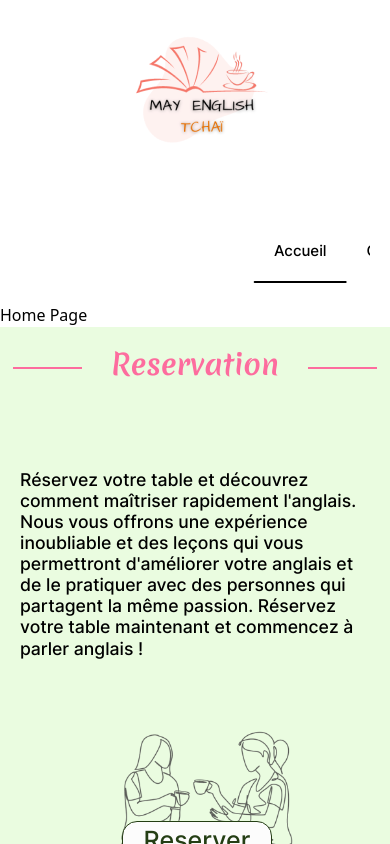
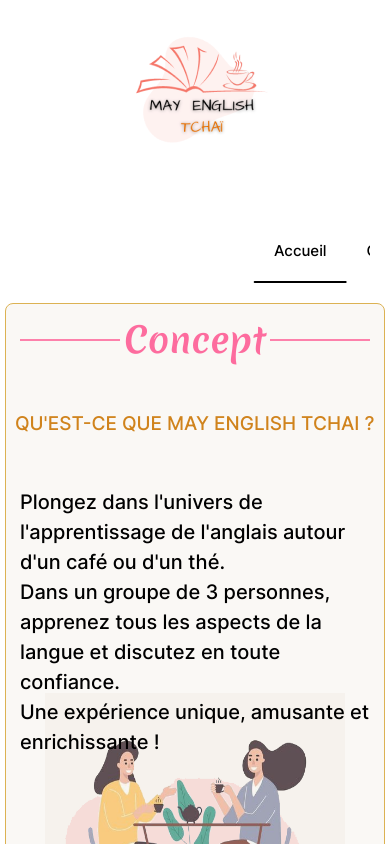
Before and after one commit to may-english-tchai/web-app, a React (Vite) app: page / in a window 390 px wide. Shown: the top 844 px of the page. Built offline with nearby package versions, Linux system fonts and the light colour scheme; no server answers.

Commit message:
component desgined

```diff
--- a/src/App.jsx
+++ b/src/App.jsx
@@ -4,11 +4,13 @@ import Header from "./components/Header";
 import Footer from "./components/Footer";
 import Reservation from "./components/Reservation";
 import Testimony from "./components/Testimony";
+import Concept from "./components/Concept";
 
 const App = () => {
   return (
     <>
       <Header />
+      <Concept/>
         <Routes>
           <Route path='/' element={<Home />} />
         </Routes>
--- /dev/null
+++ b/src/assets/styles/concept.scss
@@ -0,0 +1,123 @@
+.Concept{
+    display: flex;
+    @font-face {
+        font-family: "Merienda";
+        src: url(../../assets/fonts/Merienda-Bold.ttf);
+        }
+        @font-face {
+        font-family: "Inter";
+        src: url(../../assets/fonts/Inter-Medium.ttf);
+        }
+        $font-primary: Merienda;
+        $font-secondary: Inter;
+    #pinkdiv{
+        background-color: #FADBDB;
+    }
+    h2{
+        margin-top: 1px;
+        font-family: Merienda;
+        color: #FD6C9E;
+        font-size: 40px;
+        display: flex;
+        margin-left: 75px;
+    }
+    hr{
+        border: 1px solid #FD81AB;
+        margin: auto;
+        width: 480px;
+    }
+    #presentation{
+        background: rgba(216, 205, 182, 0.14);
+        border: 1px solid #DCB253;
+        border-radius: 8px;
+        width: 1570px;
+        height: 432px;
+        margin-top: 25px;
+        display: flex;
+        flex-direction: column;
+        position: absolute;
+        left: 480px;
+        top: -0px;
+    }
+    h4{
+        font-family: Inter;
+        font-size:40px;
+        color: #D0831C;
+        margin-top: 10px;
+        margin-left: 90px;
+    }
+    p{
+        font-family: Inter;
+        margin-top: 50px;
+        font-size: 24px;
+
+    }
+    #para{
+        margin: 0 auto;
+        height: 200px;
+        width: 800px;
+    }
+    img{
+        opacity: 0.9;
+    }
+    #relative{
+        display: flex;
+        position: relative;
+    }
+    @media screen and (max-width: 900px) {
+        img{
+            height: 300px;
+            width: 300px;
+        }
+        #presentation{
+            background: rgba(216, 205, 182, 0.14);
+            border: 1px solid #DCB253;
+            border-radius: 8px;
+            width: 380px;
+            height: 665px;
+            display: flex;
+            flex-direction: column;
+            position: absolute;
+            left: 5px;
+            top: 0px;
+            margin: 0%;
+        }
+        #pinkdiv{
+            background: rgba(216, 205, 182, 0.14);
+            margin-top: 390px;
+            margin-left: 45px;
+        }
+        p{
+            font-family: Inter;
+            margin-top: 48px;
+            font-size: 20px;
+        }
+        #para{
+            margin: 0 auto;
+            height: 100px;
+            width: 350px;
+        }
+        h4{
+            font-family: Inter;
+            font-size:19px;
+            color: #D0831C;
+            margin-top: 10px;
+            margin-left: 9px;
+        }
+        h2{
+            font-family: Merienda;
+            color: #FD6C9E;
+            font-size: 35px;
+            display: flex;
+            margin-left: -3px;
+            margin: 10px;
+        }
+        hr{
+            border: 1px solid #FD81AB;
+            width: 100px;
+        }
+
+    }
+
+
+}
--- /dev/null
+++ b/src/components/Concept.jsx
@@ -0,0 +1,26 @@
+import "../assets/styles/concept.scss";
+
+const Concept = () => {
+  return (
+    <div className="Concept">
+      <div id="relative">
+        <div id="pinkdiv"><img src="img/cafe1.png" alt="cafe" /></div>
+        <div id="presentation">
+          <h2><hr />Concept<hr /></h2>
+          <br />
+
+         <h4>QU'EST-CE QUE MAY ENGLISH TCHAI ?</h4>
+          <div id="para"><p>
+            Plongez dans l'univers de l'apprentissage de l'anglais autour d'un café
+            ou d'un thé.<br /> Dans un groupe de 3 personnes, apprenez tous les aspects de
+            la langue et discutez en toute confiance.<br /> Une expérience unique,
+            amusante et enrichissante !
+          </p>
+          </div>
+        </div>
+      </div>
+    </div>
+  );
+};
+
+export default Concept;
```
Also changed, not shown: public/img/cafe1.png (added), src/assets/styles/main.scss (line endings or trailing spaces).
